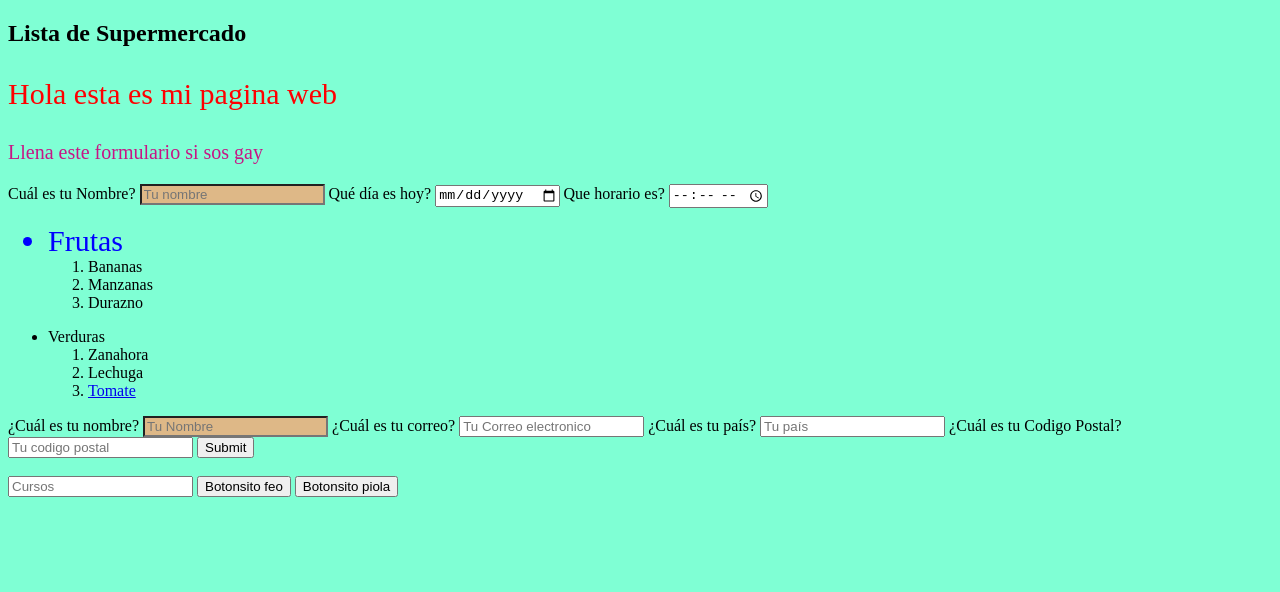
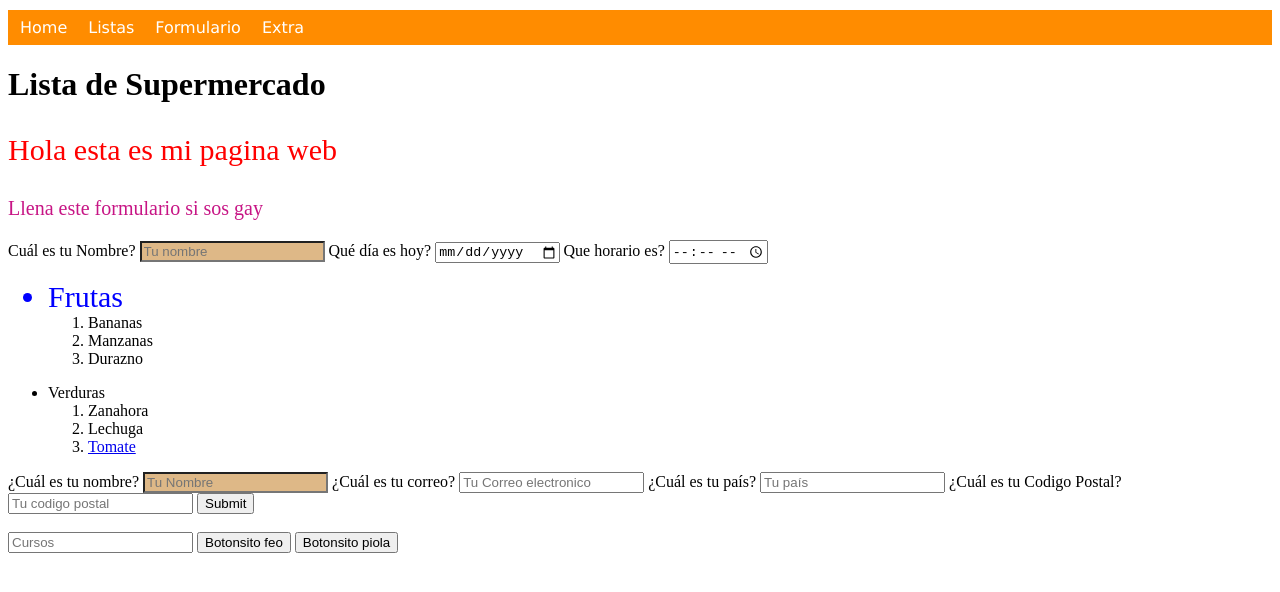
Before and after one commit to AlanMigliorisi/web, a plain HTML site: page index.html in a window 1280 px wide. Drawn offline with Linux system fonts and the light colour scheme; a script that the page names is missing.

Commit message:
Cambios Index y CSS

```diff
--- a/basic.css
+++ b/basic.css
@@ -4,13 +4,44 @@ p {
   }
 
 body {
-    background-color: aquamarine;
+    background-color:white;
 }
 
 
   /*Class*/
   .parrafo {
     color: red;
+  }
+
+  .main_nav {
+    margin-top: 10px;
+    padding-left: 0;
+    list-style: none;
+    background-color: darkorange;
+    padding-top: 8px;
+  }
+
+  .main_nav__item {
+    display: inline-block;
+    font-size: px;
+    padding-top: 0px;
+    margin-bottom: 8px;
+    padding-left: 7px;
+
+  }
+
+  .main_nav__item a {
+    color: white;
+    font-family: 'Lucida Sans', 'Lucida Sans Regular', 'Lucida Grande', 'Lucida Sans Unicode', Geneva, Verdana, sans-serif;
+    padding: 5px;
+    border-radius: 2px;
+    text-decoration: none;
+    /* background-color: white; */
+    background-size: 2px;
+  }
+
+  .main_nav__item a:hover {
+    color: yellow;
   }
 
   /* ID */
--- a/index.html
+++ b/index.html
@@ -13,10 +13,16 @@
    <body>
     <header>
       <nav>
-        <h1>Lista de Supermercado</h1>
+        <ul class="main_nav">
+          <li class="main_nav__item"><a href="">Home</a></li>
+          <li class="main_nav__item"><a href="">Listas</a></li>
+          <li class="main_nav__item"><a href="">Formulario</a></li>
+          <li class="main_nav__item"><a href="">Extra</a></li>
+        </ul>
       </nav>
     </header>
      <main>
+      <h1>Lista de Supermercado</h1>
       <p class="parrafo">Hola esta es mi pagina web</p>
       <p id="texto">Llena este formulario si sos gay</p>
       <section>
```
